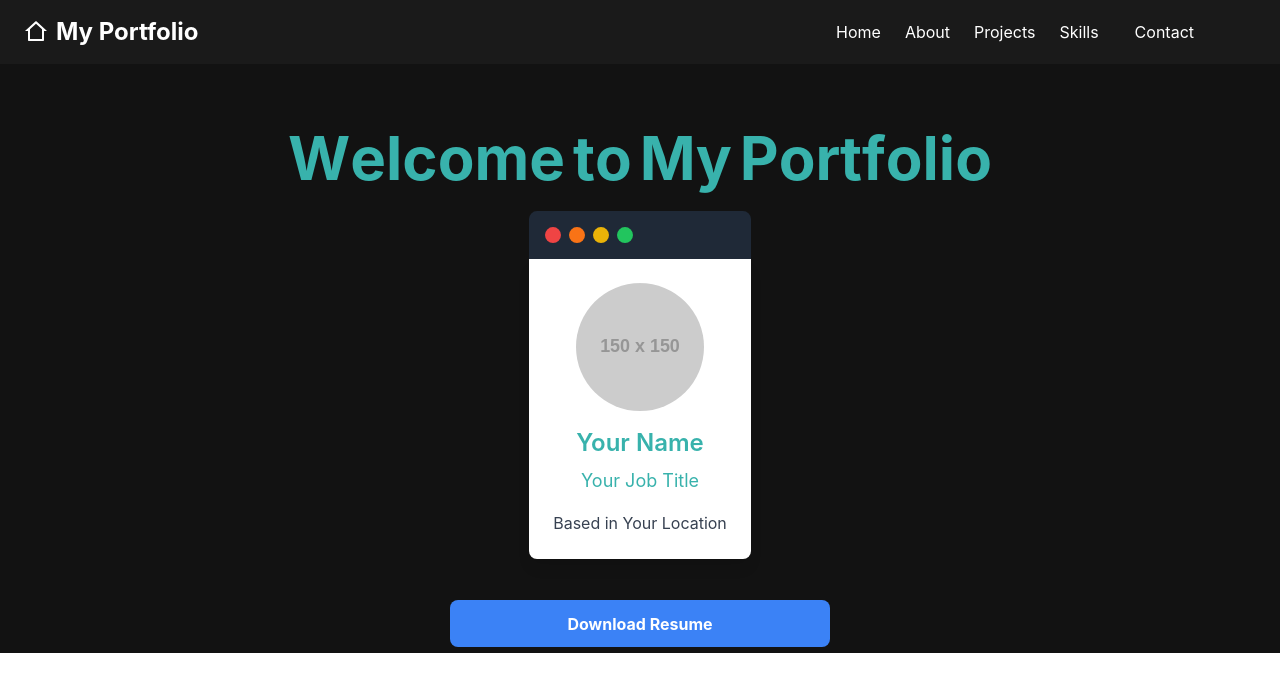
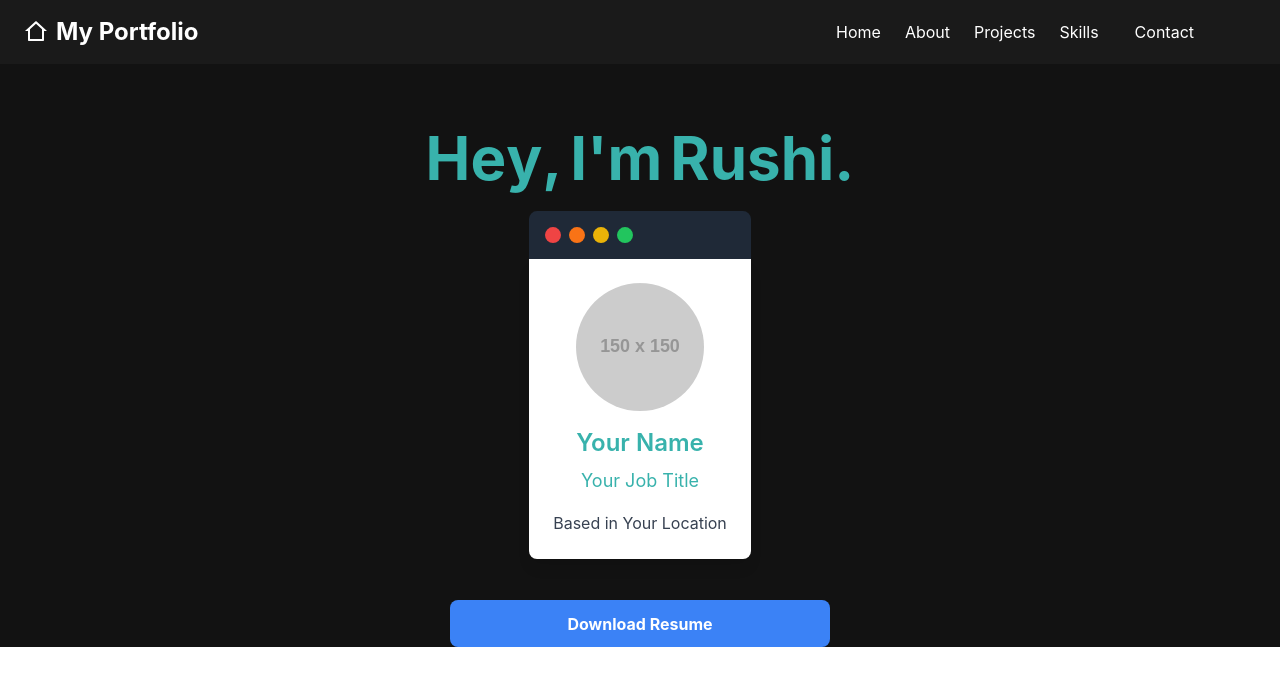
Before and after one commit to Rushi-45/Framer-motion-playground, a React (Vite) app: page / in a window 1280 px wide. Shown: the top 692 px of the page. Built offline with nearby package versions, Linux system fonts and the light colour scheme.

Commit message:
added reveal effect for home page title

```diff
--- a/src/App.jsx
+++ b/src/App.jsx
@@ -9,7 +9,7 @@ const App = () => {
   return (
     <Router>
       <Header />
-      <Home />
+      {/* <Home /> */}
       <AnimatedRoutes />
     </Router>
   );
--- a/src/components/AnimatedRoutes.tsx
+++ b/src/components/AnimatedRoutes.tsx
@@ -28,7 +28,7 @@ const AnimatedRoutes = () => {
               variants={pageTransition}
               transition={{ duration: 0.5 }}
             >
-              {/* <Home /> */}
+              <Home />
             </motion.div>
           }
         />
--- /dev/null
+++ b/src/components/common/Reveal.tsx
@@ -0,0 +1,69 @@
+import { motion, useAnimation, useInView } from "framer-motion";
+import { useEffect, useRef } from "react";
+
+interface Props {
+  children: JSX.Element;
+  width?: "fit-content" | "full-width";
+}
+
+export const Reveal = ({ children, width = "fit-content" }: Props) => {
+  const revealRef = useRef<HTMLDivElement>(null);
+  const isInView = useInView(revealRef, { once: true });
+
+  const mainControls = useAnimation();
+  const slideControls = useAnimation();
+
+  useEffect(() => {
+    if (isInView) {
+      mainControls.start("visible");
+      slideControls.start("visible");
+    } else {
+      mainControls.start("hidden");
+      slideControls.start("hidden");
+    }
+  }, [isInView]);
+  return (
+    <div
+      ref={revealRef}
+      style={{ position: "relative", width, overflow: "hidden" }}
+    >
+      <motion.div
+        variants={{
+          hidden: { opacity: 0, y: 100 },
+          visible: { opacity: 1, y: 0 },
+        }}
+        initial="hidden"
+        animate={mainControls}
+        exit="hidden"
+        transition={{
+          duration: 0.5,
+          delay: 0.25,
+        }}
+      >
+        {children}
+      </motion.div>
+      <motion.div
+        className="bg-secondary"
+        variants={{
+          hidden: { left: 0 },
+          visible: { left: "100%" },
+        }}
+        initial="hidden"
+        animate={slideControls}
+        exit="hidden"
+        transition={{
+          duration: 0.35,
+          ease: "easeIn",
+        }}
+        style={{
+          position: "absolute",
+          top: 4,
+          bottom: 4,
+          left: 0,
+          right: 0,
+          zIndex: 20,
+        }}
+      />
+    </div>
+  );
+};
--- a/src/components/pages/Home.tsx
+++ b/src/components/pages/Home.tsx
@@ -2,9 +2,10 @@ import { useState } from "react";
 import { motion } from "framer-motion";
 import "../../assets/styles/gradient.css";
 import CardWithHeader from "./CardHeader";
+import { Reveal } from "../common/Reveal";
 
 const Home = () => {
-  const text = "Welcome to My Portfolio";
+  const text = "Hey, I'm Rushi.";
   const [hovered, setHovered] = useState(false);
 
   // Variants for parent container
@@ -51,12 +52,13 @@ const Home = () => {
       transition={{ duration: 0.5 }}
     >
       <motion.div
-        className="text-center bg-primary text-secondary pt-8"
+        className="text-center bg-primary text-secondary pt-8 flex flex-col items-center"
         initial={{ opacity: 0, y: -50 }}
         animate={{ opacity: 1, y: 0 }}
         exit={{ opacity: 0, y: 50 }}
         transition={{ duration: 0.5 }}
       >
+        <Reveal>
           <motion.h1
             className="text-4xl md:text-6xl font-bold mb-4"
             variants={containerVariants}
@@ -65,6 +67,7 @@ const Home = () => {
           >
             {splitText(text)}
           </motion.h1>
+        </Reveal>
         <div className="flex justify-center mb-6">
           <CardWithHeader />
         </div>
```
Lines whose indentation alone changed are shown as unchanged.
